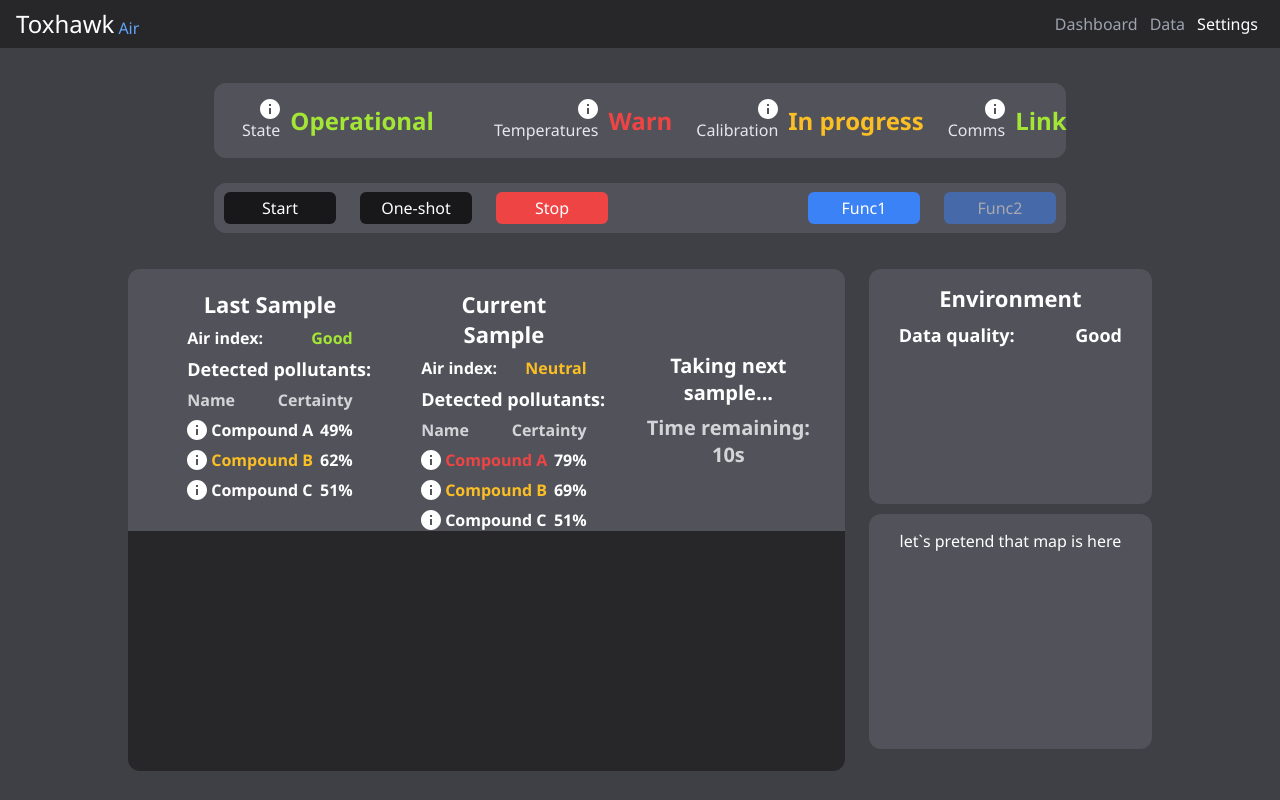
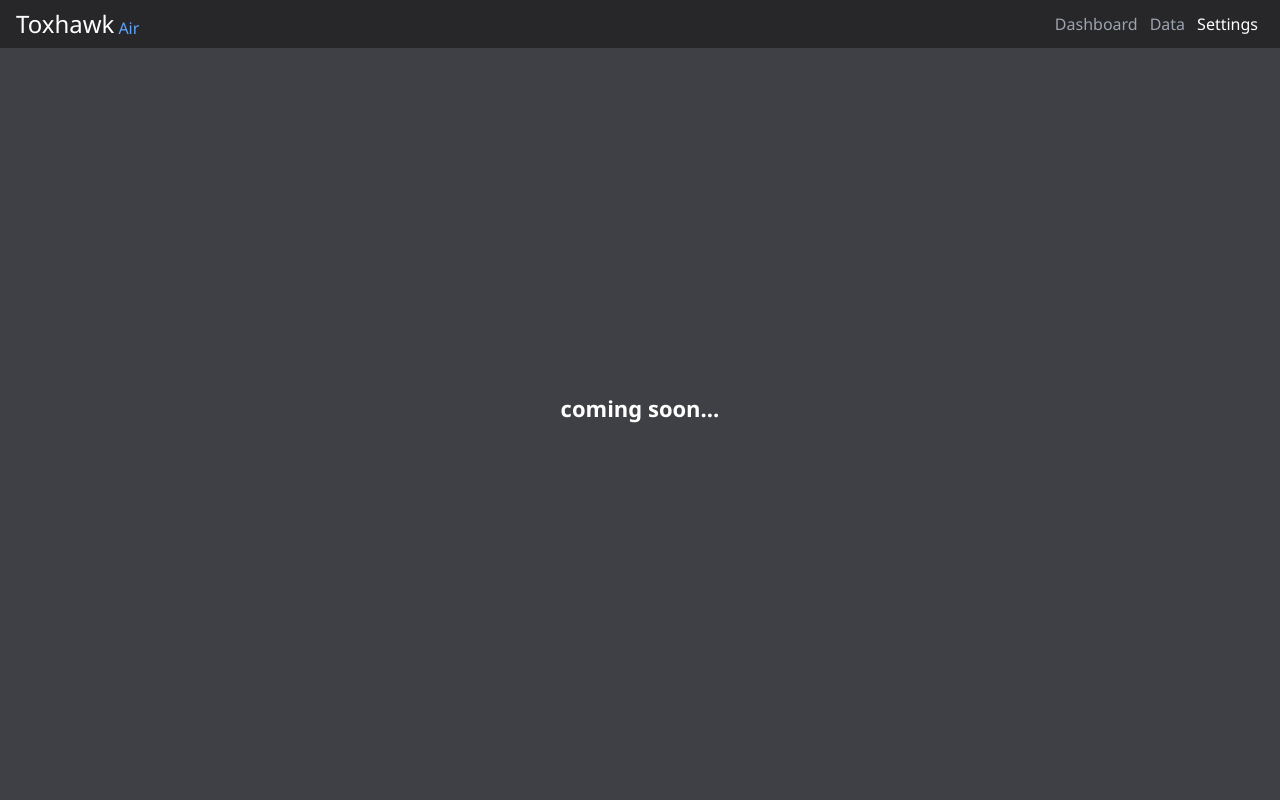
Before and after one commit to VoidFrog/toxhawk_dashboard, a React (Create React App) app: page / in a window 1280 px wide. Both pictures are taken after a click on the element "Settings". Built offline with nearby package versions, Linux system fonts and the light colour scheme.

Commit message:
added auto prev page for pagination, standarized ButtonData and DropdownData making

```diff
--- a/src/App/App.tsx
+++ b/src/App/App.tsx
@@ -41,7 +41,10 @@ function App() {
       <Header {...view}/>
       {view.current === 'Dashboard' && <Dashboard {...{lastSamples:lastSamples}}/>}
       {view.current === 'Data' && <DataDisplay {...{samples:lastSamples}}/>}
-      {view.current === 'Settings' && <Dashboard {...{lastSamples:lastSamples}}/>}{/*there are no setting yet*/}
+      {view.current === 'Settings'
+      &&<div style={{display:'flex', alignItems:'center', height:'90%', justifyContent:'center', color:'white'}}>
+          <div className='unselectable fw700 size22'>coming soon...</div>
+        </div>}{/*there are no setting yet*/}
     </div>
   );
 }
--- a/src/components/Dashboard/Bars/ControlBar/ControlBar.tsx
+++ b/src/components/Dashboard/Bars/ControlBar/ControlBar.tsx
@@ -1,24 +1,20 @@
 import React from 'react'
 import './ControlBar.css'
 
-import ButtonData from '../../../../dataModels/ButtonData/ButtonData'
+import ButtonData, { makeButtonData } from '../../../../dataModels/ButtonData/ButtonData'
 import Colors from '../../../UI/Colors/Colors'
 import Bar from '../Bar/Bar'
 
 function ControlBar() {
-  const createButtonData = (title:string, fn:Function, size:string, color:Colors, disabled:boolean=false):ButtonData => {
-    return { title:title, function:fn, size:size, color:color, disabled:disabled }
-  }
+  let btnStart:ButtonData = makeButtonData('Start', 'large', Colors.black, ()=>console.log('starting...'))
+  let btnOneShot:ButtonData = makeButtonData('One-shot', 'large', Colors.black, ()=>console.log('one-shot'))
+  let btnStop:ButtonData = makeButtonData('Stop', 'large', Colors.red, ()=>console.log('stopping...'))
 
-  let btnStart = createButtonData('Start', ()=>console.log('starting...'), 'large', Colors.black)
-  let btnOneShot = createButtonData('One-shot', ()=>console.log('one-shot'), 'large', Colors.black)
-  let btnStop = createButtonData('Stop', ()=>console.log('stopping...'), 'large', Colors.red)
+  let btnFunc1:ButtonData = makeButtonData('Func1', 'large', Colors.blue, ()=>console.log('Func1'))
+  let btnFunc2:ButtonData = makeButtonData('Func2', 'large', Colors.blue, ()=>console.log('Func2'), true)
 
-  let btnFunc1 = createButtonData('Func1', ()=>console.log('Func1'), 'large', Colors.blue)
-  let btnFunc2 = createButtonData('Func2', ()=>console.log('Func2'), 'large', Colors.blue, true)
-
-  let btnsLeft = [btnStart, btnOneShot, btnStop]
-  let btnsRight = [btnFunc1, btnFunc2]
+  let btnsLeft:ButtonData[] = [btnStart, btnOneShot, btnStop]
+  let btnsRight:ButtonData[] = [btnFunc1, btnFunc2]
 
   return (
     <Bar {...{left:btnsLeft, right:btnsRight}}/>
--- a/src/components/Dashboard/Bars/DataDisplayBar/DataDisplayBar.tsx
+++ b/src/components/Dashboard/Bars/DataDisplayBar/DataDisplayBar.tsx
@@ -3,25 +3,20 @@ import './DataDisplayBar.css'
 
 import Colors from '../../../UI/Colors/Colors'
 import Bar from '../Bar/Bar'
-import ButtonData from '../../../../dataModels/ButtonData/ButtonData'
-import DropdownData from '../../../../dataModels/DropdownData/DropdownData'
+import { makeButtonData } from '../../../../dataModels/ButtonData/ButtonData'
+import DropdownData, { makeDropdownData } from '../../../../dataModels/DropdownData/DropdownData'
 import TakenSampleData from '../../../../dataModels/TakenSampleData/TakenSampleData'
-import Button from '../../../UI/Buttons/Button'
 import InfoIcon from '../../../UI/InfoIcon/InfoIcon'
 
 function DataDisplayBar(props:{
   sampleList:TakenSampleData[],
   chosenSamples:Boolean[],
   setSampleList:Function,
-  setChosenSamples:Function
+  setChosenSamples:Function,
+  pageNumber:number,
+  changePage:Function,
+  recordsOnPage:number
 }) {
-  const createButtonData = (title:string, fn:Function, size:string, color:Colors, disabled:boolean=false):ButtonData => {
-    return { title:title, function:fn, size:size, color:color, disabled:disabled }
-  }
-  const createDropdownData = (title:string, size:string, color:Colors, options:string[]):DropdownData => {
-    return {title:title, size:size, color:color, options:options}
-  }
-
   const deleteSamples = () => {
     const deleteSingleSample = (index:number, sampleArr:TakenSampleData[], chosenSampleArr:Boolean[]) => {
       sampleArr.splice(index, 1)
@@ -30,34 +25,39 @@ function DataDisplayBar(props:{
 
     let representation:Boolean[] = JSON.parse(JSON.stringify(props.chosenSamples))
     let indexes:number[] = representation.map(bool => (bool) ? 1 : 0)
-    console.log('indexy => ', indexes)
+    // console.log('indexy => ', indexes)
 
     let sampleArr = JSON.parse(JSON.stringify(props.sampleList))
     let chosenSampleArr = JSON.parse(JSON.stringify(props.chosenSamples))
 
     for (let i=indexes.length-1; i>=0; i--){
-      console.log('indexy: ', i, indexes[i])
+      // console.log('indexy: ', i, indexes[i])
       if(indexes[i] === 1) deleteSingleSample(i, sampleArr, chosenSampleArr)
     }
+
+    let pageCount:number = Math.ceil(sampleArr.length / props.recordsOnPage)
+    if(pageCount < props.pageNumber+1 && sampleArr.length > 0) props.changePage(props.pageNumber-1)
+    // console.log(pageCount, props.pageNumber+1, 'well ummm')
+
     props.setSampleList(sampleArr)
     props.setChosenSamples(chosenSampleArr)
   }
 
-  let btnViewOnMap = createButtonData('View on map', () => console.log('viewing on map...'), 'large', Colors.blue)
-  let btnExport = createButtonData('Export', () => console.log('Export in progress...'), 'large', Colors.green)
-  let btnRemove = createButtonData('Remove', () => {
+  let btnViewOnMap = makeButtonData('View on map', 'large', Colors.blue, () => console.log('viewing on map...'))
+  let btnExport = makeButtonData('Export', 'large', Colors.green, () => console.log('Export in progress...'))
+  let btnRemove = makeButtonData('Remove', 'large', Colors.red, () => {
     deleteSamples()
     console.log('Removing selected samples...')
-  }, 'large', Colors.red)
+  })
   let btnsLeft = [btnViewOnMap, btnExport, btnRemove]
 
   let options = ['All', 'Recent', 'Dangerous', 'option1', 'option2']
   let severityOptions = ['Toxic','Acute Toxicity', 'Severe Toxicity', 'Hazardous']
-  let severity = createDropdownData('Severity', 'large', Colors.black, severityOptions)
-  let pollutants = createDropdownData('Pollutants', 'large', Colors.black, options)
-  let timeframe = createDropdownData('Timeframe', 'large', Colors.black, options)
+  let severity:DropdownData = makeDropdownData('Severity', 'large', Colors.black, severityOptions)
+  let pollutants:DropdownData = makeDropdownData('Pollutants', 'large', Colors.black, options)
+  let timeframe:DropdownData = makeDropdownData('Timeframe', 'large', Colors.black, options)
 
-  let dropdownsRight = [severity, pollutants, timeframe]
+  let dropdownsRight:DropdownData[] = [severity, pollutants, timeframe]
 
   let btnShowActiveFilters = {
     title:'Active Filters',
--- a/src/components/DataDisplay/DataDisplay.tsx
+++ b/src/components/DataDisplay/DataDisplay.tsx
@@ -14,6 +14,7 @@ function DataDisplay(props:{
   let [sampleList, setSampleList] = React.useState<TakenSampleData[]>([])
   let [chosenSamples, setChosenSamples] = React.useState<Boolean[]>([])
   let [currentPage, changePage] = React.useState(0)
+  let [recordsCountOnPage, setRecordsCount] = React.useState(13)
 
   let samples:TakenSampleData[] = []
   for (let i=0; i<52; i++){
@@ -33,9 +34,9 @@ function DataDisplay(props:{
 
   return (
     <div className='data-display-container'>
-      <DataDisplayBar {...{chosenSamples, sampleList, setSampleList, setChosenSamples}}/>
+      <DataDisplayBar {...{chosenSamples, sampleList, setSampleList, setChosenSamples, pageNumber:currentPage, changePage, recordsOnPage:recordsCountOnPage}}/>
       <DataList {...{samples:sampleList, setChosenSamples:setChosenSamples, chosenSamples:chosenSamples, pageNumber:currentPage}}/>
-      <Pagination {...{sampleCount:sampleList.length, pageNumber:currentPage, changePage:changePage}}/>
+      <Pagination {...{sampleCount:sampleList.length, pageNumber:currentPage, changePage:changePage, recordsOnPage:recordsCountOnPage}}/>
     </div>
   )
 }
--- a/src/components/UI/SampleDetails/SampleDetails.css
+++ b/src/components/UI/SampleDetails/SampleDetails.css
@@ -7,7 +7,7 @@
     align-items: center;
     width: 100%;
     height: 100%;
-    background-color: rgba(0, 0, 0, 0.7);
+    background-color: rgba(0, 0, 0, 0.3);
     z-index: 1;
 }
 
@@ -17,17 +17,16 @@
 
 .sample-details-container-content {
     box-sizing: border-box;
-    position:relative;
     display: flex;
     align-items: center;
     flex-direction: column;
-    border-radius: 12px;
     min-width: 880px;
     max-width: 1500px;
     width:85%;
     height: 660px;
     opacity: 1;
     background-color: #3f3f46;
+    border-radius: 12px;
     gap: 24px;
     padding: 12px 12px;
 }
--- a/src/dataModels/ButtonData/ButtonData.ts
+++ b/src/dataModels/ButtonData/ButtonData.ts
@@ -10,23 +10,23 @@ export default interface ButtonData {
     disabled?:boolean
 }
 
-export const createButtonData = (
+export const makeButtonData = (
     title:string,
     size:string,
     color:Colors,
-    fun:Function,
+    fn:Function,
+    disabled?:boolean,
     width?:number,
     height?:number,
-    disabled?:boolean
     ) => {
         let buttonData:ButtonData = {
             title:title,
             size:size,
             color:color,
-            function:fun
+            function:fn
         }
+        if (disabled) buttonData.disabled = disabled
         if (width) buttonData.width = width
         if (height) buttonData.height = height
-        if (disabled) buttonData.disabled = disabled
         return buttonData
 }
--- a/src/dataModels/DropdownData/DropdownData.ts
+++ b/src/dataModels/DropdownData/DropdownData.ts
@@ -6,3 +6,18 @@ export default interface DropdownData {
     color:Colors,
     options:string[]
 }
+
+export const makeDropdownData = (
+    title:string,
+    size:string,
+    color:Colors,
+    options:string[]
+) => {
+    let dropdownData:DropdownData = {
+        title:title,
+        size:size,
+        color:color,
+        options:options
+    }
+    return dropdownData
+}
```
Also changed, not shown: src/components/DataDisplay/DataList/DataList.css (+12 -30 lines), src/components/DataDisplay/DataListItem/DataListItem.tsx (+7 -19 lines), src/components/DataDisplay/Pagination/Pagination.tsx (+10 -8 lines).
